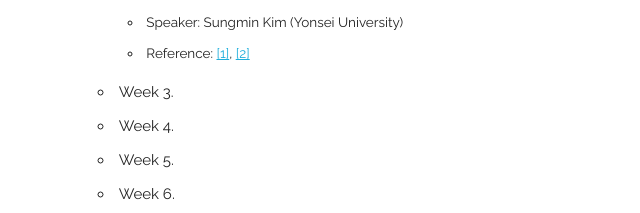
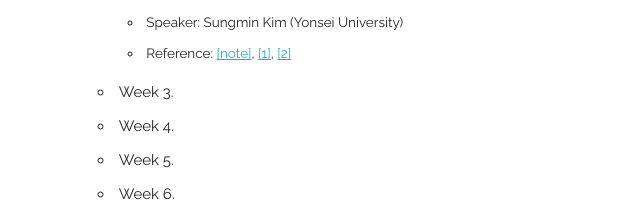
Before and after one commit to yonsei-cs-theory-students/yonsei-cs-theory-students.github.io, a plain HTML site: page index.html in a window 1280 px wide. Shown: the part 486-699 px from the top of the page, 395-1035 px from the left. Drawn offline with Linux system fonts and the light colour scheme.

Commit message:
week 2 note

```diff
--- a/index.html
+++ b/index.html
@@ -65,7 +65,7 @@
           <li>Week 2. Optimal mechanism design for the seller's auction design problem</li>
             <ul>
               <li>Speaker: Sungmin Kim (Yonsei University)</li>
-              <li>Reference: <a href="https://doi.org/10.1287/moor.6.1.58" target="_blank">[1]</a>, <a href="https://www.ssc.wisc.edu/~dquint/econ899%20S2018/lecture%203.pdf" target="_blank">[2]</a></li>
+              <li>Reference: <a href="202301/02.myerson.pdf" target="_blank">[note]</a>, <a href="https://doi.org/10.1287/moor.6.1.58" target="_blank">[1]</a>, <a href="https://www.ssc.wisc.edu/~dquint/econ899%20S2018/lecture%203.pdf" target="_blank">[2]</a></li>
             </ul>
 
           <li>Week 3. </li>
```
Also changed, not shown: 1 other file.
